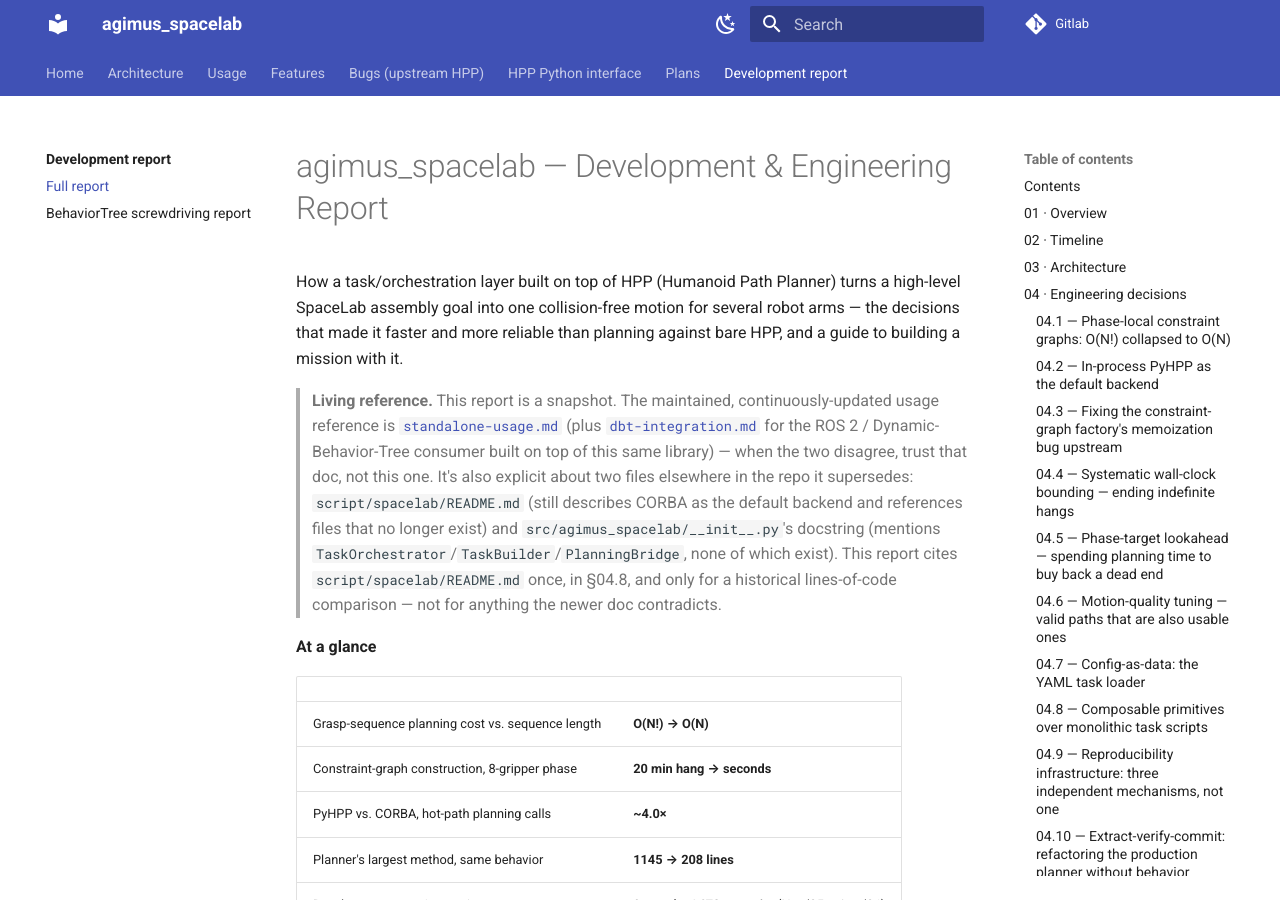
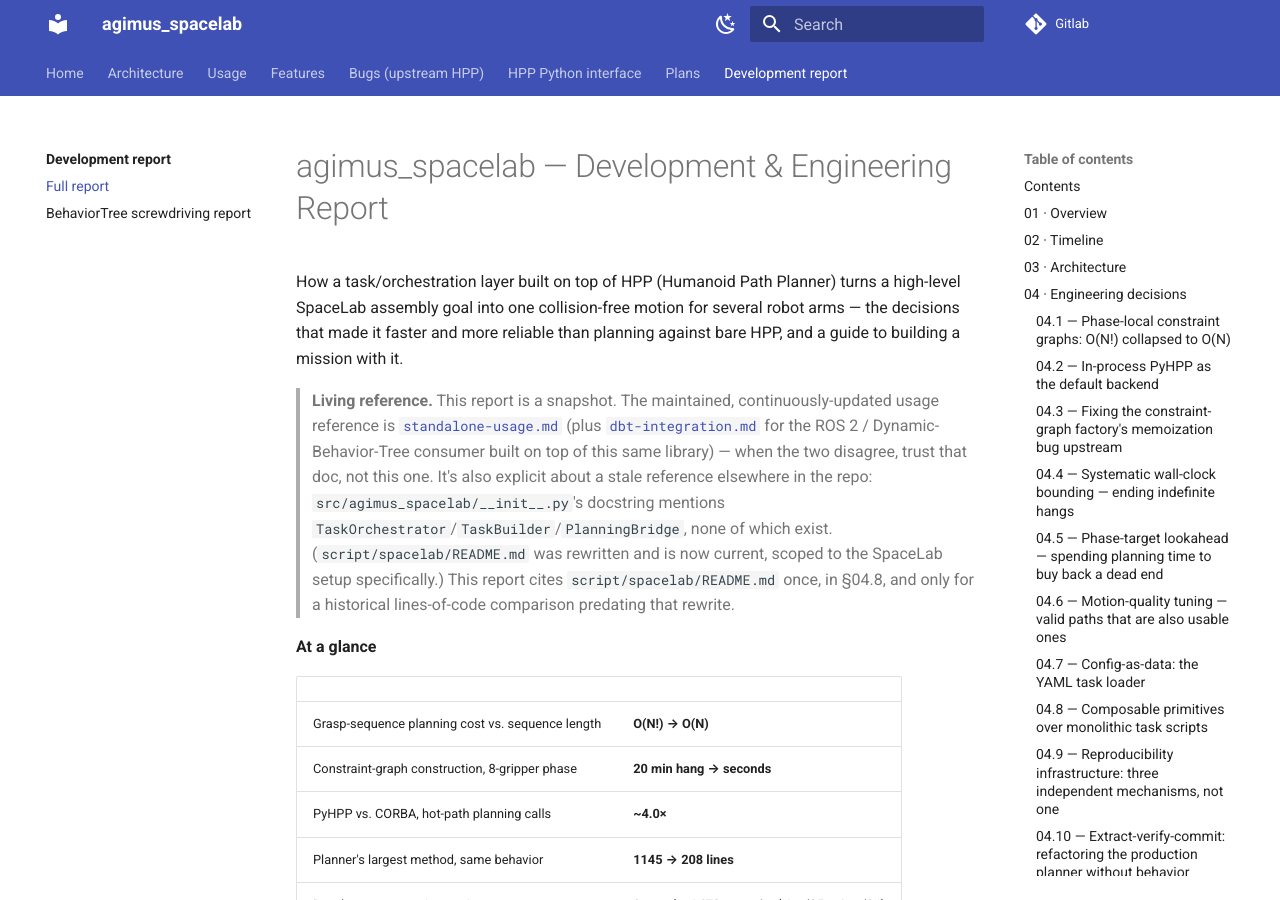
Before and after one commit to thanhndv212/long-tamp, an MkDocs documentation site: the page built from docs/report/development-report.md, in a window 1280 px wide and 900 px high. Built offline with MkDocs 1.6.1 and Material for MkDocs 9.7.7, drawn with Linux system fonts in a browser that asks for light colours.

Commit message:
docs(spacelab): rewrite script/spacelab/README.md, scoped to the SpaceLab setup
script/spacelab/README.md predated the current API: it described CORBA as
the default backend (PyHPP is default now), documented classes that don't
exist (TaskOrchestrator), and pointed at files that no longer exist
(visualize_scene.py, task_grasp_frame_gripper.py, BACKEND_INTEGRATION.md).
Three other docs (root README, standalone-usage.md, development-report.md)
already carried "ignore this file" disclaimers pointing at it.

Rewrite it to describe only what's actually in script/spacelab/ today, and
drop the generic agimus_spacelab package documentation (backends, planning/
task classes, architecture) that the root README and ARCHITECTURE.md
already own -- this file now covers only the SpaceLab-specific setup:
scene overview, spacelab_config, the real task scripts, and the
screwdriving TaskPlan + BehaviorTree.CPP mission.

Since the file is no longer stale, update the three disclaimers that
warned readers away from it instead of leaving them inaccurate.

```diff
--- a/docs/report/development-report.html
+++ b/docs/report/development-report.html
@@ -916,7 +916,7 @@
 
       <div class="callout teal">
         <div class="callout-label">Living reference</div>
-        <p>This section is a snapshot. The repository's own maintained, continuously-updated usage reference is <code class="inline">docs/usage/standalone-usage.md</code> (plus <code class="inline">dbt-integration.md</code> for the ROS 2 / Dynamic-Behavior-Tree consumer built on top of this same library) — when the two disagree, trust that doc, not this one. It's also explicit about two files elsewhere in the repo it supersedes: <code class="inline">script/spacelab/README.md</code> (still describes CORBA as the default backend and references files that no longer exist) and <code class="inline">src/agimus_spacelab/__init__.py</code>'s docstring (mentions <code class="inline">TaskOrchestrator</code>/<code class="inline">TaskBuilder</code>/<code class="inline">PlanningBridge</code>, none of which exist). This report cites <code class="inline">script/spacelab/README.md</code> once, in §04.8, and only for a historical lines-of-code comparison — not for anything the newer doc contradicts.</p>
+        <p>This section is a snapshot. The repository's own maintained, continuously-updated usage reference is <code class="inline">docs/usage/standalone-usage.md</code> (plus <code class="inline">dbt-integration.md</code> for the ROS 2 / Dynamic-Behavior-Tree consumer built on top of this same library) — when the two disagree, trust that doc, not this one. It's also explicit about a stale reference elsewhere in the repo: <code class="inline">src/agimus_spacelab/__init__.py</code>'s docstring (mentions <code class="inline">TaskOrchestrator</code>/<code class="inline">TaskBuilder</code>/<code class="inline">PlanningBridge</code>, none of which exist). <code class="inline">script/spacelab/README.md</code> was rewritten and is now current, scoped to the SpaceLab setup specifically. This report cites it once, in §04.8, and only for a historical lines-of-code comparison predating that rewrite.</p>
       </div>
 
       <h3 id="guide-install"><span class="sub-no">06.1</span>Installation</h3>
--- a/docs/report/development-report.md
+++ b/docs/report/development-report.md
@@ -9,12 +9,12 @@
 > usage reference is [`standalone-usage.md`](../usage/standalone-usage.md) (plus
 > [`dbt-integration.md`](../usage/dbt-integration.md) for the ROS 2 / Dynamic-Behavior-Tree consumer
 > built on top of this same library) — when the two disagree, trust that doc, not this one.
-> It's also explicit about two files elsewhere in the repo it supersedes:
-> `script/spacelab/README.md` (still describes CORBA as the default backend and references
-> files that no longer exist) and `src/agimus_spacelab/__init__.py`'s docstring (mentions
-> `TaskOrchestrator`/`TaskBuilder`/`PlanningBridge`, none of which exist). This report cites
-> `script/spacelab/README.md` once, in §04.8, and only for a historical lines-of-code
-> comparison — not for anything the newer doc contradicts.
+> It's also explicit about a stale reference elsewhere in the repo:
+> `src/agimus_spacelab/__init__.py`'s docstring mentions
+> `TaskOrchestrator`/`TaskBuilder`/`PlanningBridge`, none of which exist.
+> (`script/spacelab/README.md` was rewritten and is now current, scoped to the SpaceLab setup
+> specifically.) This report cites `script/spacelab/README.md` once, in §04.8, and only for a
+> historical lines-of-code comparison predating that rewrite.
 
 **At a glance**
 
```
Also changed, not shown: README.md (+1 -3 lines), docs/usage/standalone-usage.md (+4 -4 lines).
